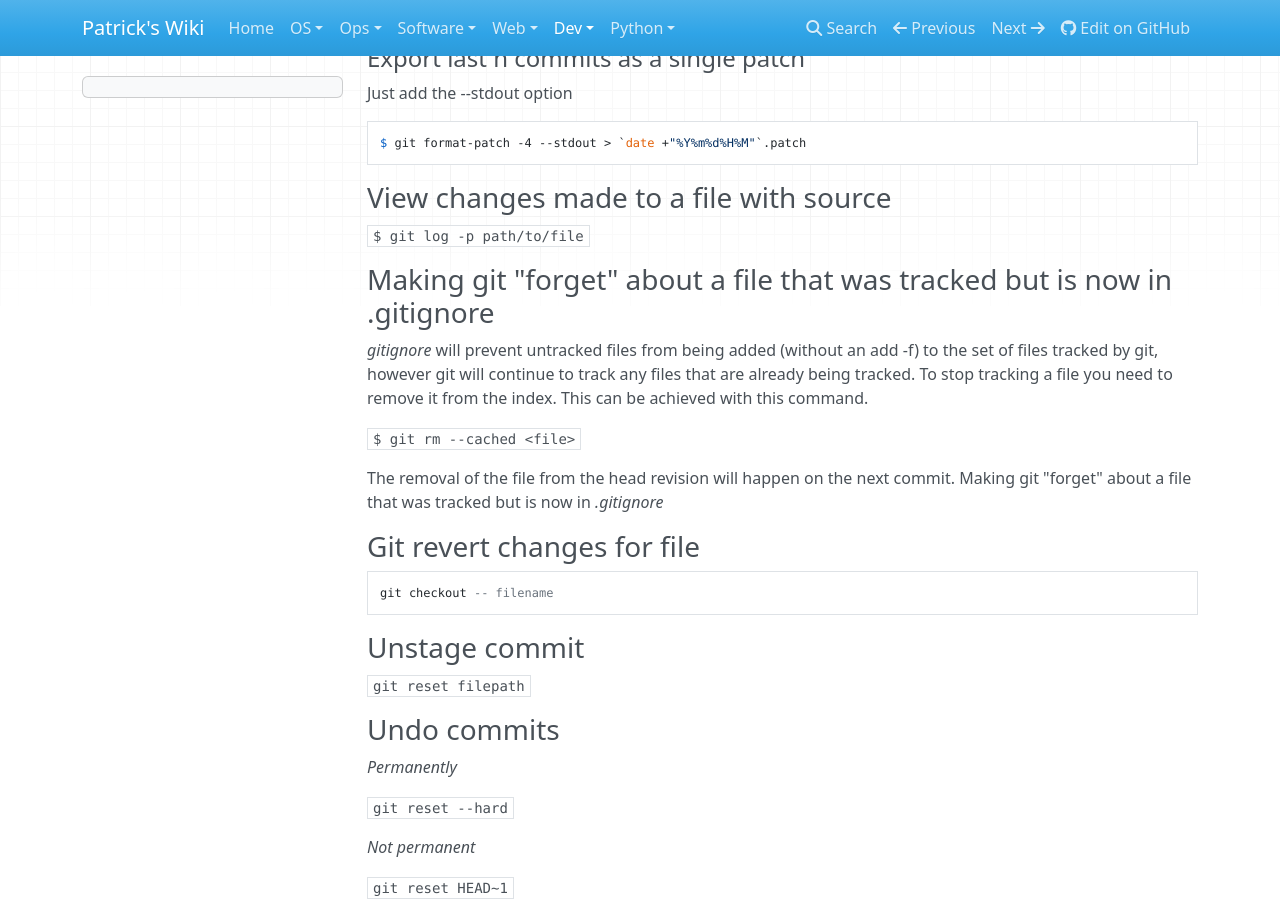
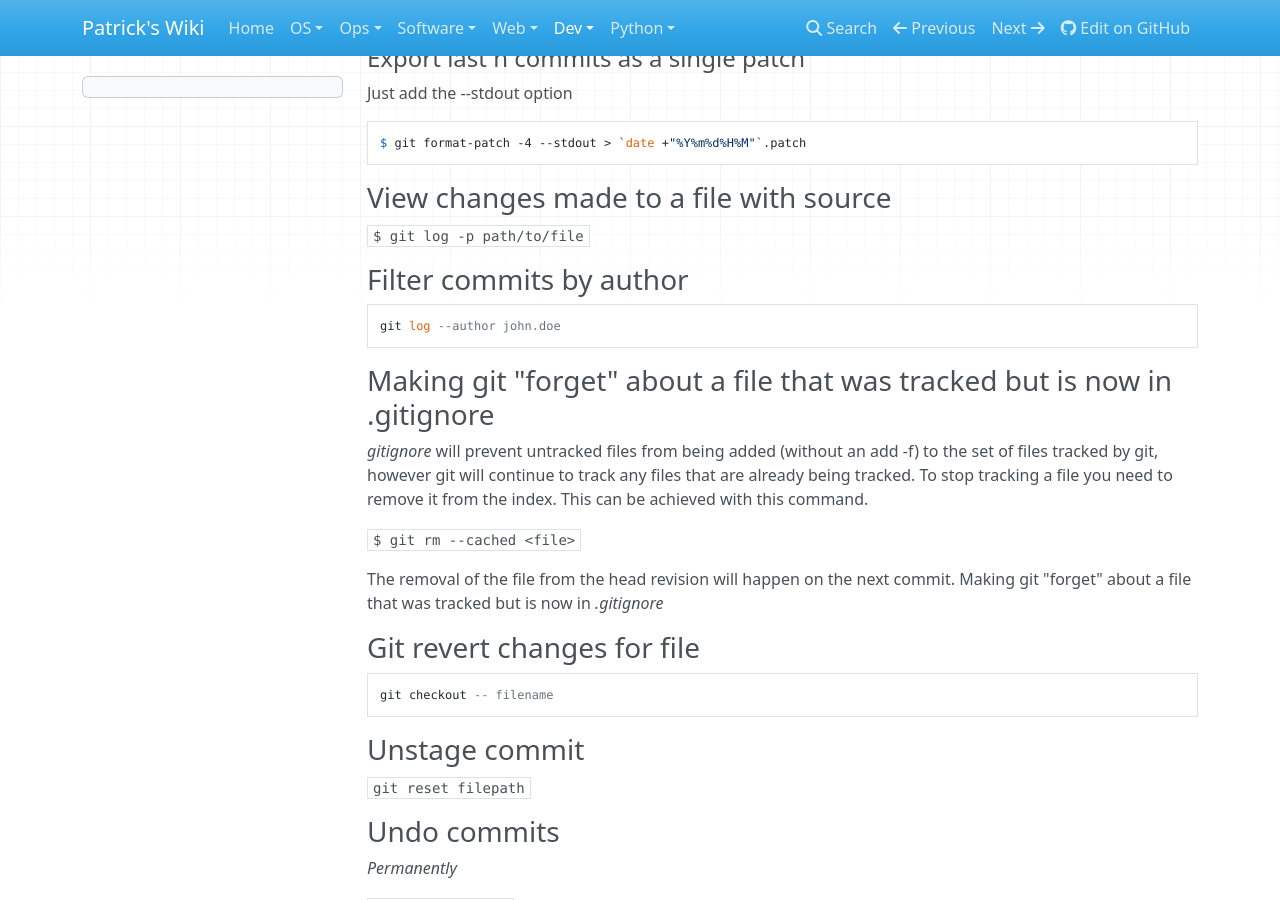
Before and after one commit to patsancu/wiki, an MkDocs documentation site: the page built from docs/dev/VCS/Git/Main.md, in a window 1280 px wide and 900 px high, scrolled down 3276 px. Built offline with MkDocs 1.6.1, drawn with Linux system fonts in a browser that asks for light colours; nearby versions of some CDN libraries.

Commit message:
git: filter commits by author

````diff
--- a/docs/dev/VCS/Git/Main.md
+++ b/docs/dev/VCS/Git/Main.md
@@ -159,6 +159,11 @@ $ git format-patch -4 --stdout > `date +"%Y%m%d%H%M"`.patch
 ### View changes made to a file with source
 ```$ git log -p path/to/file```
 
+### Filter commits by author
+```
+git log --author john.doe
+```
+
 ### Making git "forget" about a file that was tracked but is now in .gitignore
 
 _gitignore_ will prevent untracked files from being added (without an add -f) to the set of files tracked by git, however git will continue to track any files that are already being tracked.
````
